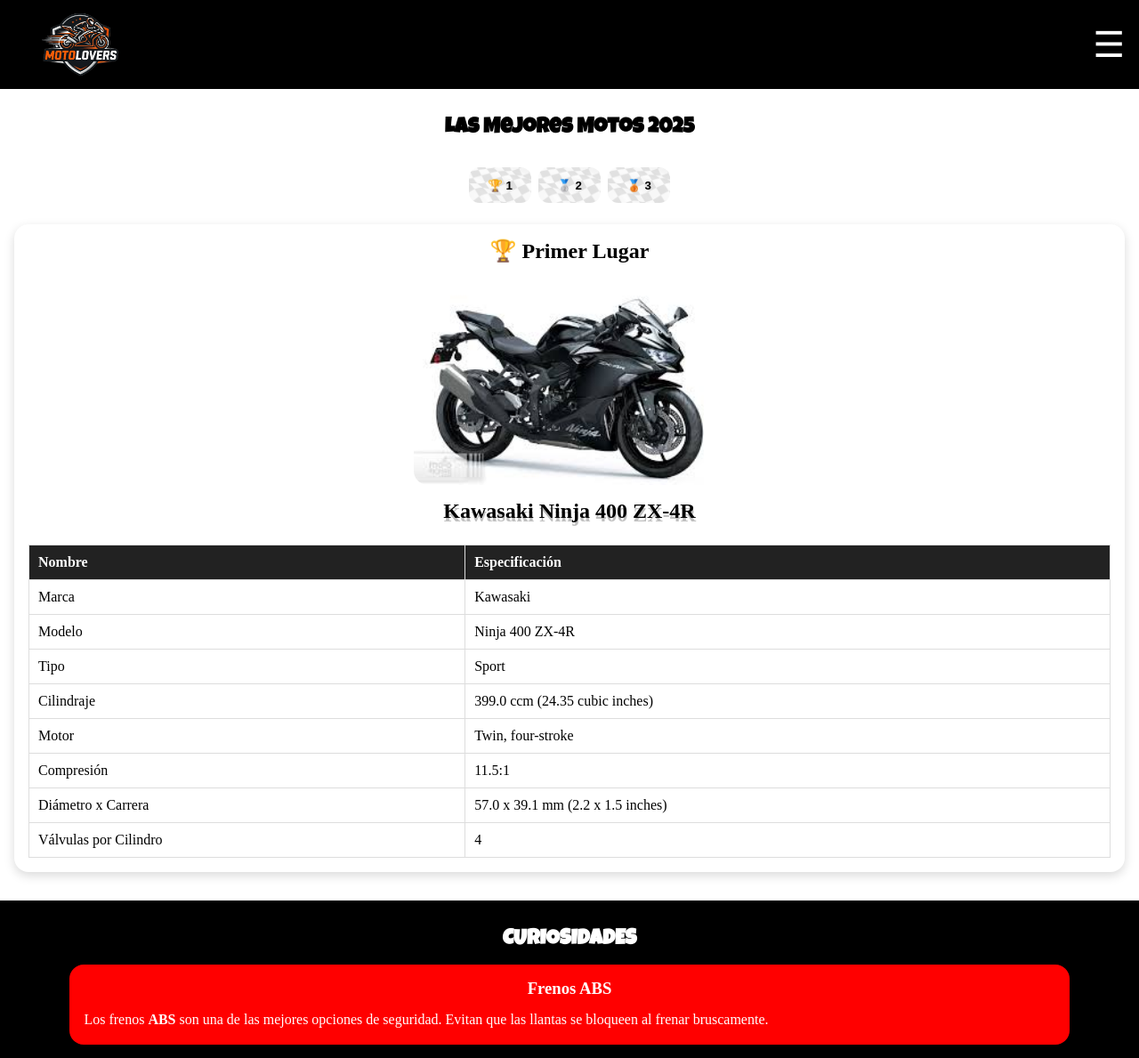
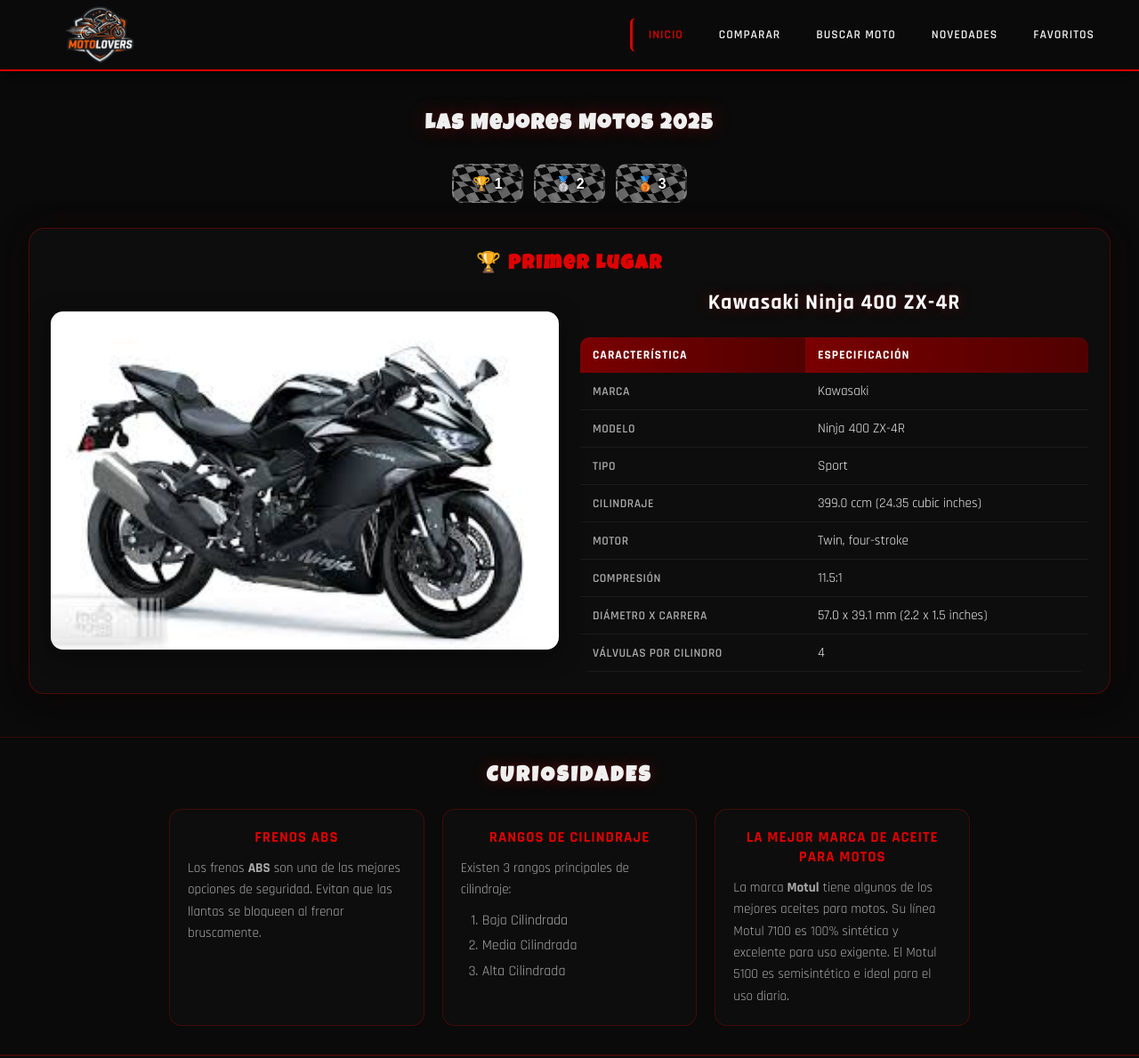
Before and after one commit to AlanGomez-Programmer/MotoLovers_API, a plain HTML site: page index.html in a window 1280 px wide. Shown: the top 1189 px of the page at 89% size. Drawn offline with Linux system fonts and the light colour scheme; a web font is replaced by a local one.

Commit message:
refactor: :art: Se mejora la interfaz y la apariencia del inicio de la página

```diff
--- a/css/inicio.css
+++ b/css/inicio.css
@@ -1,53 +1,61 @@
-/* TOP 3 */
+/* ── TOP 3 BOTONES ── */
 
 .top3__botones {
     width: 100%;
     display: flex;
     justify-content: center;
-    gap: .5rem;
-    margin: 1rem 0 1.5rem;
+    gap: 0.75rem;
+    margin: 0.5rem 0 1.75rem;
 }
 
 .btn__moto {
-    width: 70px;
-    height: 40px;
-
-    border: none;
+    width: 80px;
+    height: 44px;
+    border: 2px solid rgba(255, 255, 255, 0.15);
     border-radius: 12px;
-
     background-image: url(../img/Bandera_carreras.jpeg);
     background-size: cover;
     background-position: center;
     background-blend-mode: overlay;
+    background-color: rgba(0, 0, 0, 0.5);
+    color: white;
+    font-weight: 700;
+    font-size: 1rem;
+    cursor: pointer;
+    transition: transform 0.2s, box-shadow 0.2s, border-color 0.2s;
+    text-shadow: 0 1px 3px rgba(0, 0, 0, 0.8);
+}
 
-    color: black;
-    font-weight: bold;
-
-    cursor: pointer;
-    transition: .3s;
+.btn__moto:hover {
+    border-color: var(--rojo-principal);
+    box-shadow: 0 0 12px var(--rojo-glow);
+    transform: translateY(-2px);
 }
 
 .btn__moto:active {
-    transform: scale(.95);
+    transform: scale(0.95);
 }
 
-/* TARJETA */
+/* ── TARJETA PRINCIPAL ── */
 
 .tarjeta__moto {
     width: 100%;
-    background: white;
-    border-radius: 16px;
-    padding: 1rem;
-    box-shadow: 0 4px 12px rgba(0, 0, 0, .15);
+    background: var(--fondo-card);
+    border: 1px solid rgba(224, 0, 0, 0.3);
+    border-radius: 18px;
+    padding: 1.5rem;
+    box-shadow: 0 4px 30px rgba(0, 0, 0, 0.5), 0 0 40px rgba(224, 0, 0, 0.05);
 }
 
 #mejor__moto {
     display: block;
     width: 100%;
-    max-width: 350px;
+    max-width: 380px;
     height: auto;
     margin: auto;
-    border-radius: 16px;
+    border-radius: 14px;
+    object-fit: cover;
+    box-shadow: 0 6px 24px rgba(0, 0, 0, 0.5);
 }
 
 .tarjeta__posicion {
@@ -56,109 +64,157 @@
     margin-bottom: 1rem;
 }
 
+#posicion__moto {
+    font-family: var(--font-titulos);
+    font-size: 1.4rem;
+    letter-spacing: 2px;
+    color: var(--rojo-principal);
+}
+
 .moto__info {
-    margin-top: 1rem;
+    margin-top: 1.25rem;
 }
 
 .moto__info h2 {
     text-align: center;
     margin-bottom: 1.5rem;
-    text-shadow: 0.5px 4px var(--fondo-terciario);
+    font-size: 1.5rem;
+    color: white;
+    text-shadow: 0 0 15px var(--rojo-glow);
+    letter-spacing: 1px;
 }
 
-/* TABLA */
+/* ── TABLA ── */
 
 #tabla__moto {
     width: 100%;
     border-collapse: collapse;
-    margin-top: 1rem;
+    margin-top: 0.5rem;
+    border-radius: 10px;
+    overflow: hidden;
 }
 
 #tabla__moto th,
 #tabla__moto td {
-    border: 1px solid #ddd;
-    padding: 10px;
+    padding: 11px 14px;
     text-align: left;
 }
 
 #tabla__moto th {
-    background-color: #222;
+    background: linear-gradient(90deg, var(--rojo-oscuro), #500000);
     color: white;
+    font-size: 0.85rem;
+    letter-spacing: 1px;
+    text-transform: uppercase;
 }
 
-/* CURIOSIDADES */
+#tabla__moto td {
+    border-bottom: 1px solid rgba(255, 255, 255, 0.06);
+    color: var(--color-texto);
+    font-size: 0.95rem;
+}
+
+#tabla__moto td:first-child {
+    color: var(--color-texto-suave);
+    font-weight: 600;
+    font-size: 0.85rem;
+    text-transform: uppercase;
+    letter-spacing: 0.5px;
+}
+
+#tabla__moto tr:hover td {
+    background: rgba(224, 0, 0, 0.08);
+}
+
+/* ── CURIOSIDADES ── */
 
 .contenedor__curiosidades {
     width: 100%;
     background-color: var(--fondo-principal);
-    color: white;
-    padding: 1rem;
+    padding: 2rem 1.25rem;
+    border-top: 1px solid rgba(224, 0, 0, 0.2);
 }
 
 .contenedor__curiosidades h2 {
-    margin: 1rem 0;
+    margin-bottom: 1.5rem;
     text-align: center;
     font-family: var(--font-titulos);
+    color: var(--color-texto);
+    letter-spacing: 3px;
+    text-shadow: 0 0 15px var(--rojo-glow);
 }
 
 .contenido__curiosidades {
-    width: 90%;
+    width: 95%;
+    max-width: 900px;
     margin: auto;
-
     display: grid;
     grid-template-columns: 1fr;
-    gap: 1rem;
+    gap: 1.25rem;
 }
 
 .tarjeta__curiosidades {
     width: 100%;
-    background-color: red;
-    border-radius: 1rem;
-    padding: 1rem;
-    box-sizing: border-box;
+    background: var(--fondo-card);
+    border: 1px solid rgba(224, 0, 0, 0.25); /* BUG CORREGIDO: era background-color: red, ilegible */
+    border-radius: 14px;
+    padding: 1.25rem;
+    transition: border-color 0.25s, box-shadow 0.25s;
+}
+
+.tarjeta__curiosidades:hover {
+    border-color: var(--rojo-principal);
+    box-shadow: 0 0 18px var(--rojo-glow);
 }
 
 .tarjeta__curiosidades h3 {
     text-align: center;
-    margin-bottom: .75rem;
+    margin-bottom: 0.75rem;
+    color: var(--rojo-principal);
+    font-size: 1.05rem;
+    letter-spacing: 1px;
+    text-transform: uppercase;
 }
 
 .tarjeta__curiosidades p {
-    line-height: 1.5;
+    line-height: 1.6;
+    color: var(--color-texto-suave);
+    font-size: 0.95rem;
 }
 
 .curiosidades__lista {
-    margin-top: .5rem;
+    margin-top: 0.5rem;
     margin-left: 1.5rem;
+    color: var(--color-texto-suave);
+    line-height: 1.8;
 }
 
-/* FOOTER */
+/* ── DESKTOP ── */
 
-.footer {
-    width: 100%;
-    padding: 1rem;
-    background-color: var(--fondo-principal);
-    border-top: 1px solid rgba(192, 192, 192, 0.521);
-    color: white;
-    text-align: center;
+@media (min-width: 768px) {
+    .tarjeta__moto {
+        display: grid;
+        grid-template-columns: 1fr 1fr;
+        grid-template-rows: auto auto;
+        gap: 0 1.5rem;
+        align-items: start;
     }
 
-.footer h3 {
-    margin-bottom: .5rem;
+    .tarjeta__posicion {
+        grid-column: 1 / -1;
     }
 
-.footer p {
-    margin-top: .5rem;
+    #mejor__moto {
+        grid-column: 1;
+        max-width: 100%;
     }
 
-.redes_sociales {
-    margin-top: 1rem;
-    display: flex;
-    justify-content: center;
-    gap: 1rem;
+    .moto__info {
+        grid-column: 2;
+        margin-top: 0;
     }
 
-.redes_sociales img {
-    width: 35px;
-    height: 35px;
+    .contenido__curiosidades {
+        grid-template-columns: repeat(3, 1fr);
     }
+}
--- a/css/layout.css
+++ b/css/layout.css
@@ -3,19 +3,23 @@
 /* ── HEADER ── */
 header {
     margin: 0;
-  padding: 0;
+    padding: 0 1rem;
     width: 100vw;
-  height: 100px;
+    height: 80px;
     background-color: var(--fondo-principal);
+    border-bottom: 2px solid var(--rojo-principal);
     display: flex;
     justify-content: space-between;
     align-items: center;
+    position: sticky;
+    top: 0;
+    z-index: 100;
+    box-shadow: 0 2px 20px rgba(0, 0, 0, 0.6);
 }
 
 /* ── LOGO ── */
-
-.logo{
-  width: 180px;
+.logo {
+    width: 160px;
 }
 
 .menu__checkbox {
@@ -23,23 +27,30 @@
 }
 
 .header__hamburguer {
-  font-size: 2.5rem;
+    font-size: 2.2rem;
     cursor: pointer;
+    color: var(--rojo-principal);
+    margin-right: 0.5rem;
+    user-select: none;
+    transition: color 0.2s;
+}
+
+.header__hamburguer:hover {
     color: white;
-  margin-right: 1rem;
-  user-select: none;
 }
 
 .header__menu ul {
     display: none;
     flex-direction: column;
     position: absolute;
-  top: 100px;
+    top: 80px;
     right: 0;
     width: 100%;
-  background-color: var(--fondo-terciario);
-  padding: 20px 0;
+    background-color: var(--fondo-principal);
+    border-top: 1px solid var(--rojo-oscuro);
+    padding: 1rem 0;
     list-style: none;
+    box-shadow: 0 8px 24px rgba(0, 0, 0, 0.7);
 }
 
 .menu__checkbox:checked ~ ul {
@@ -48,23 +59,125 @@
 
 .header__menu ul li a {
     display: block;
-  padding: 15px 30px;
-  color: var(--color-texto);
+    padding: 14px 28px;
+    color: var(--color-texto); /* BUG CORREGIDO: --color-texto estaba indefinido en layout.css */
     text-decoration: none;
-  font-size: 1.1rem;
+    font-size: 1rem;
+    font-weight: 600;
+    letter-spacing: 1px;
+    text-transform: uppercase;
+    transition: color 0.2s, background 0.2s;
 }
 
+.header__menu ul li a:hover {
+    color: var(--rojo-principal);
+    background-color: rgba(224, 0, 0, 0.08);
+}
+
+.header__menu ul li a.active {
+    color: var(--rojo-principal);
+    border-left: 3px solid var(--rojo-principal);
+}
+
+/* ── CONTENEDOR PRINCIPAL ── */
 .contenedor {
     width: 100vw;
-    padding: 2rem 1rem;
+    padding: 2rem 1.25rem;
 }
 
 .contenedor__contenido {
     width: 100%;
 }
 
-.titulo  {
+.titulo {
     font-family: var(--font-titulos);
     text-align: center;
     margin-bottom: 2rem;
+    color: var(--color-texto);
+    letter-spacing: 2px;
+    text-shadow: 0 0 20px var(--rojo-glow);
 }
+
+/* ── DESKTOP ── */
+@media (min-width: 768px) {
+    header {
+        padding: 0 2rem;
+    }
+
+    .header__hamburguer {
+        display: none;
+    }
+
+    .header__menu ul {
+        display: flex !important;
+        flex-direction: row;
+        position: static;
+        background: transparent;
+        border: none;
+        padding: 0;
+        gap: 0.25rem;
+        box-shadow: none;
+        width: auto;
+    }
+
+    .header__menu ul li a {
+        padding: 10px 18px;
+        font-size: 0.85rem;
+        border-radius: 6px;
+    }
+
+    .header__menu ul li a:hover {
+        background-color: rgba(224, 0, 0, 0.12);
+    }
+
+    .contenedor {
+        padding: 3rem 2rem;
+    }
+}
+
+/* ── FOOTER ── */
+
+.footer {
+    width: 100%;
+    padding: 1.75rem 1rem;
+    background-color: var(--fondo-principal);
+    border-top: 2px solid rgba(224, 0, 0, 0.25);
+    color: var(--color-texto-suave);
+    text-align: center;
+}
+
+.footer h3 {
+    font-family: var(--font-titulos);
+    font-size: 1.4rem;
+    color: white;
+    letter-spacing: 2px;
+    margin-bottom: 0.5rem;
+}
+
+.footer p {
+    margin-top: 0.5rem;
+    font-size: 0.9rem;
+}
+
+.footer span {
+    color: var(--rojo-principal);
+}
+
+.redes_sociales {
+    margin-top: 1.25rem;
+    display: flex;
+    justify-content: center;
+    gap: 1.25rem;
+}
+
+.redes_sociales img {
+    width: 32px;
+    height: 32px;
+    filter: brightness(0.75) grayscale(0.3);
+    transition: filter 0.2s, transform 0.2s;
+}
+
+.redes_sociales a:hover img {
+    filter: brightness(1) grayscale(0);
+    transform: scale(1.1);
+}
--- a/css/style.css
+++ b/css/style.css
@@ -1,21 +1,31 @@
-/* IMportaciones de los fonts que se utilizaran para esta página */
+/* Importaciones de los fonts que se utilizaran para esta página */
 @import url('https://fonts.googleapis.com/css2?family=Luckiest+Guy&display=swap');
-@import url('https://fonts.googleapis.com/css2?family=Google+Sans:ital,opsz,wght@0,17..18,400..700;1,17..18,400..700&display=swap');
+@import url('https://fonts.googleapis.com/css2?family=Rajdhani:wght@400;500;600;700&display=swap');
 
 :root {
     /* Fonts */
     --font-titulos: "Luckiest Guy", cursive;
-    --font-texto: "Google Sans", sans-serif;
+    --font-texto: "Rajdhani", sans-serif;
 
-    /* Backgrounds (fondos)*/
-    --fondo-principal: black;
-    --fondo-secundario: white;
-    --fondo-terciario: silver;
+    /* Backgrounds (fondos) */
+    --fondo-principal: #0a0a0a;
+    --fondo-secundario: #ffffff;
+    --fondo-terciario: #1a1a1a;
+    --fondo-card: rgba(15, 15, 15, 0.85);
+
+    /* Colores de acento */
+    --rojo-principal: #e00000;
+    --rojo-oscuro: #7a0000;
+    --rojo-glow: rgba(224, 0, 0, 0.35);
+
+    /* Texto */
+    --color-texto: #f0f0f0;
+    --color-texto-suave: #aaaaaa;
 }
 
 html {
     scroll-behavior: smooth;
-    font-size: 16p;
+    font-size: 16px; /* BUG CORREGIDO: era "16p", faltaba la "x" */
 }
 
 * {
@@ -26,4 +36,7 @@
 
 body {
     min-height: 100vh;
+    font-family: var(--font-texto);
+    background-color: var(--fondo-principal);
+    color: var(--color-texto);
 }
--- a/index.html
+++ b/index.html
@@ -22,11 +22,13 @@
                 &#9776;
             </label>
 
+            <!-- BUG CORREGIDO: los href estaban vacíos, ahora apuntan a las páginas correctas -->
             <ul>
-                <li><a href="">INICIO</a></li>
-                <li><a href="">COMPARAR</a></li>
-                <li><a href="">TOP 10 MEJORES MOTOS</a></li>
-                <li><a href="">NOVEDADES</a></li>
+                <li><a href="./index.html" class="active">INICIO</a></li>
+                <li><a href="./comparaciones.html">COMPARAR</a></li>
+                <li><a href="./buscar_moto.html">BUSCAR MOTO</a></li>
+                <li><a href="./novedades.html">NOVEDADES</a></li>
+                <li><a href="./favoritos.html">FAVORITOS</a></li>
             </ul>
         </nav>
     </header>
@@ -53,7 +55,7 @@
 
                     <img
                         id="mejor__moto"
-                        src="./img/ninja_zx-4r.jpeg"
+                        src="./img/Ninja_zx-4r.jpeg"
                         alt="Kawasaki Ninja ZX-4R"
                     >
 
@@ -61,13 +63,11 @@
 
                         <h2 id="moto__nombre"></h2>
 
-                        <ul id="moto__especificaciones"></ul>
-
                         <table id="tabla__moto">
 
                             <thead>
                                 <tr>
-                                    <th>Nombre</th>
+                                    <th>Característica</th>
                                     <th>Especificación</th>
                                 </tr>
                             </thead>
@@ -148,15 +148,15 @@
 
         <nav class="redes_sociales">
 
-            <a href="">
+            <a href="#" aria-label="Facebook">
                 <img src="./icon/facebook_icon_130940.png" alt="Facebook">
             </a>
 
-            <a href="">
+            <a href="#" aria-label="Instagram">
                 <img src="./icon/3721672-instagram_108066.png" alt="Instagram">
             </a>
 
-            <a href="">
+            <a href="#" aria-label="X / Twitter">
                 <img src="./icon/twitter_x_logo_icon_258917.png" alt="X">
             </a>
 
@@ -164,7 +164,7 @@
 
     </footer>
 
-    <script src="./js/main.js"></script>
+    <script type="module" src="./js/main.js"></script>
 
 </body>
 </html>
```
Lines whose indentation alone changed are shown as unchanged.
